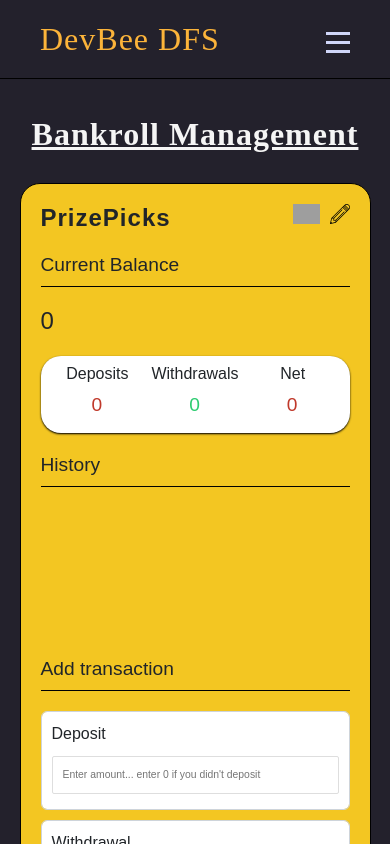
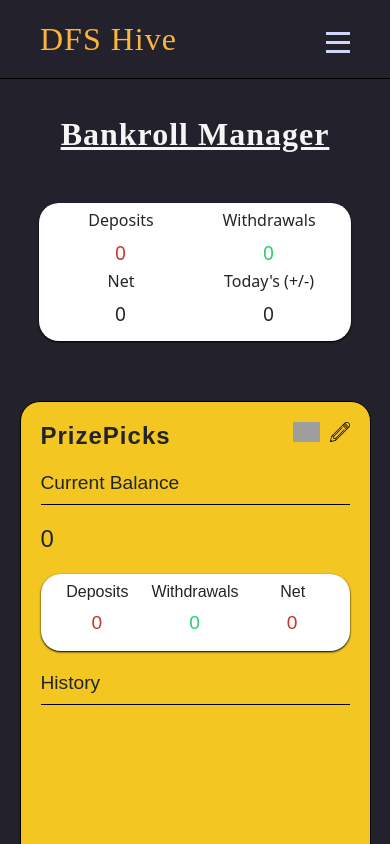
Before and after one commit to bartigue87/brm-tracker, a React (Create React App) app: page / in a window 390 px wide. Shown: the top 844 px of the page. Built offline with nearby package versions, Linux system fonts and the light colour scheme; grey boxes are pictures that could not be loaded; a web font is replaced by a local one.

Commit message:
add total bank and total context

```diff
--- a/src/App.js
+++ b/src/App.js
@@ -1,11 +1,9 @@
 import React from "react";
 import Portfolio from "./components/Portfolio";
-import Navbar from "./components/Navbar";
 
 function App() {
   return (
     <>
-      <Navbar />
       <Portfolio />
     </>
   );
--- a/src/components/Navbar.js
+++ b/src/components/Navbar.js
@@ -4,10 +4,13 @@
 
 export default function Navbar() {
   const [isHidden, setIsHidden] = useState(true);
+  const [isActive, setIsActive] = useState(true);
 
   function toggleNav() {
     setIsHidden((prevState) => !prevState);
   }
+
+  function toggleActive() {}
 
   const navStyle = {
     transform: isHidden ? "translateX(100%)" : "translateX(0%)",
@@ -20,7 +23,7 @@
   };
   return (
     <div className="nav-container">
-      <h1>DevBee DFS</h1>
+      <h1>DFS Hive</h1>
       <nav className="active">
         <ul className="nav-list">
           <li>Bankroll Manager</li>
--- a/src/components/Portfolio.js
+++ b/src/components/Portfolio.js
@@ -1,6 +1,9 @@
 import React from "react";
 import data from "./data";
 import Tracker from "./Tracker";
+import TotalBank from "./TotalBank";
+import { TotalProvider } from "./TotalContext";
+import Navbar from "./Navbar";
 
 export default function Portfolio() {
   const tracker = data.map((tracker) => {
@@ -9,7 +12,11 @@
 
   return (
     <>
-      <h1 className="portfolio-header">Bankroll Management</h1>
+      <Navbar />
+      <h1 className="portfolio-header">Bankroll Manager</h1>
+      <TotalProvider>
+        <TotalBank />
+      </TotalProvider>
       <section className="section-container">{tracker}</section>
     </>
   );
--- /dev/null
+++ b/src/components/TotalBank.js
@@ -0,0 +1,36 @@
+import React, { useState, useContext } from "react";
+import { useTotal } from "./TotalContext";
+
+export default function TotalBank() {
+  const [grandTotal, setGrandTotal] = useState({
+    totalDeposit: 0,
+    totalWithrawal: 0,
+    totalNet: 0,
+    todayNet: 0,
+  });
+
+  const total = useTotal();
+
+  console.log(total);
+
+  return (
+    <div className="inc-exp-container total-bank">
+      <div>
+        <h5>Deposits</h5>
+        <p className="money minus">{grandTotal.totalDeposit}</p>
+      </div>
+      <div>
+        <h5>Withdrawals</h5>
+        <p className="money plus">{grandTotal.totalWithrawal}</p>
+      </div>
+      <div>
+        <h5>Net</h5>
+        <p className="money">{grandTotal.totalNet}</p>
+      </div>
+      <div>
+        <h5>Today's (+/-)</h5>
+        <p className="money">{grandTotal.todayNet}</p>
+      </div>
+    </div>
+  );
+}
--- /dev/null
+++ b/src/components/TotalContext.js
@@ -0,0 +1,20 @@
+import React, { useContext, useState } from "react";
+
+const TotalContext = React.createContext();
+
+export function useTotal() {
+  return useContext(TotalContext);
+}
+
+export function TotalProvider({ children }, props) {
+  const [totals, setTotals] = useState({
+    currentBalance: props.currentBalance,
+    deposit: props.deposit,
+    withdrawals: props.withdrawals,
+    net: props.net,
+  });
+
+  return (
+    <TotalContext.Provider value={totals}>{children}</TotalContext.Provider>
+  );
+}
--- a/src/components/Tracker.js
+++ b/src/components/Tracker.js
@@ -1,6 +1,7 @@
 import React, { useState } from "react";
 import trashIcon from "../images/trash-svgrepo-com.svg";
 import editIcon from "../images/edit-svgrepo-com.svg";
+
 
 export default function Tracker(props) {
   const [formData, setFormData] = useState({
@@ -14,7 +15,6 @@
     withdrawals: props.withdrawals,
     net: props.net,
   });
-
   const [historyTotal, setHistoryTotal] = useState(props.history);
 
   const currentYear = new Date().getFullYear();
--- a/src/index.css
+++ b/src/index.css
@@ -232,6 +232,10 @@
   display: none;
 }
 
+.total-bank {
+  width: 80%;
+  margin: 50px auto;
+}
 @media screen and (max-width: 768px) {
   .brm-container {
     margin: 10px auto;
@@ -249,6 +253,7 @@
     display: flex;
     flex-direction: column;
     padding: 0;
+    font-size: 1.7rem;
   }
 
   .portfolio-header {
@@ -286,7 +291,7 @@
     top: 79px;
     right: 0;
     height: 100vh;
-    width: 50%;
+    width: 70%;
     background-color: rgb(35 33 44 / 97%);
     padding: min(30vh, 10rem) 2em;
     flex-direction: column;
@@ -295,13 +300,17 @@
     transition: transform 350ms ease-in;
   }
 
+  .site {
+    max-width: 200px;
+  }
+
   .icon {
     display: block;
     position: absolute;
     z-index: 999;
     width: 2rem;
     border: 0;
-    aspect-ratio: 1;
+    height: 30%;
     top: 2rem;
     right: 2rem;
   }
@@ -309,4 +318,9 @@
   .active {
     display: none;
   }
+
+  .total-bank {
+    display: grid;
+    grid-template-columns: 1fr 1fr;
+  }
 }
```
